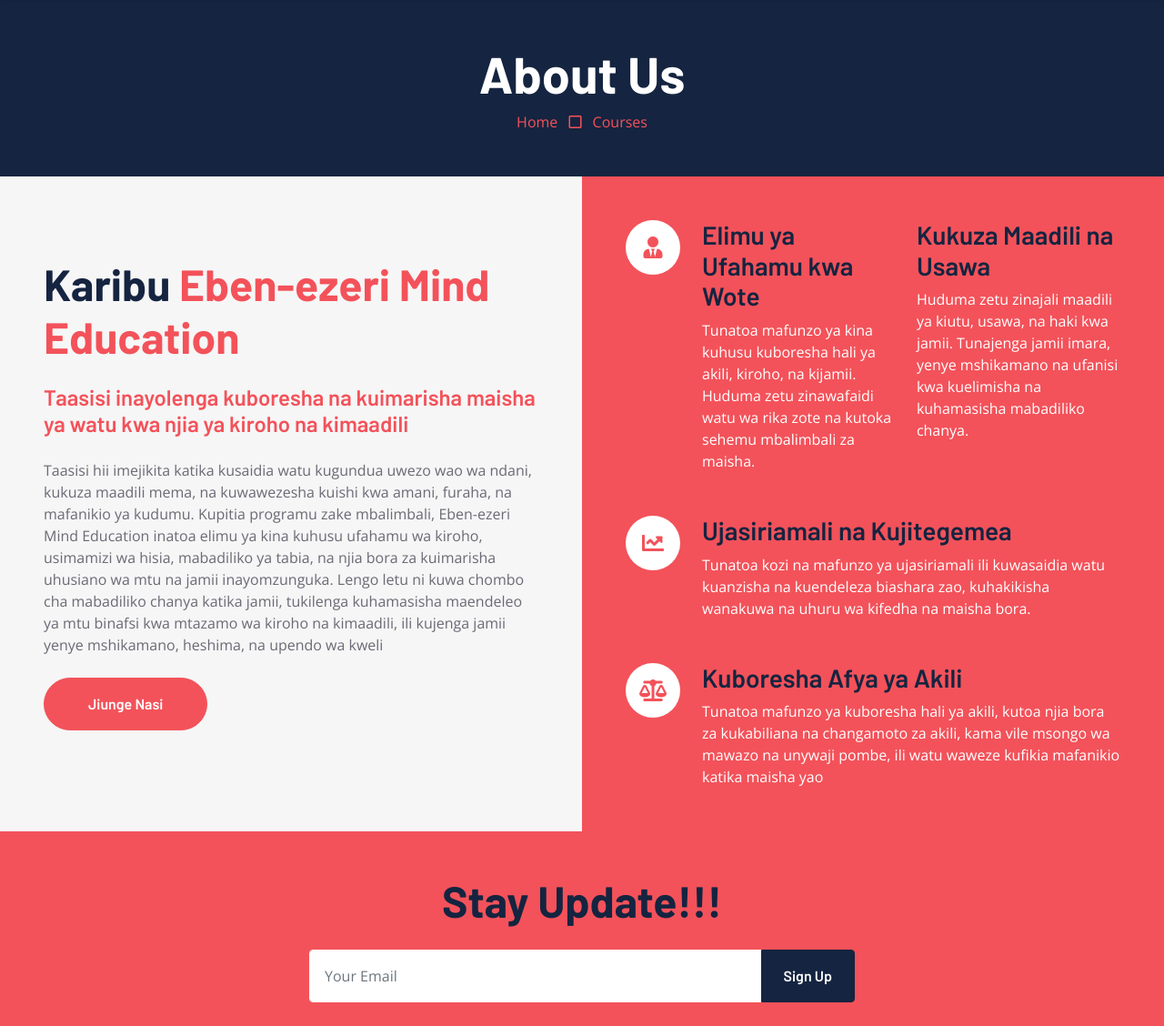
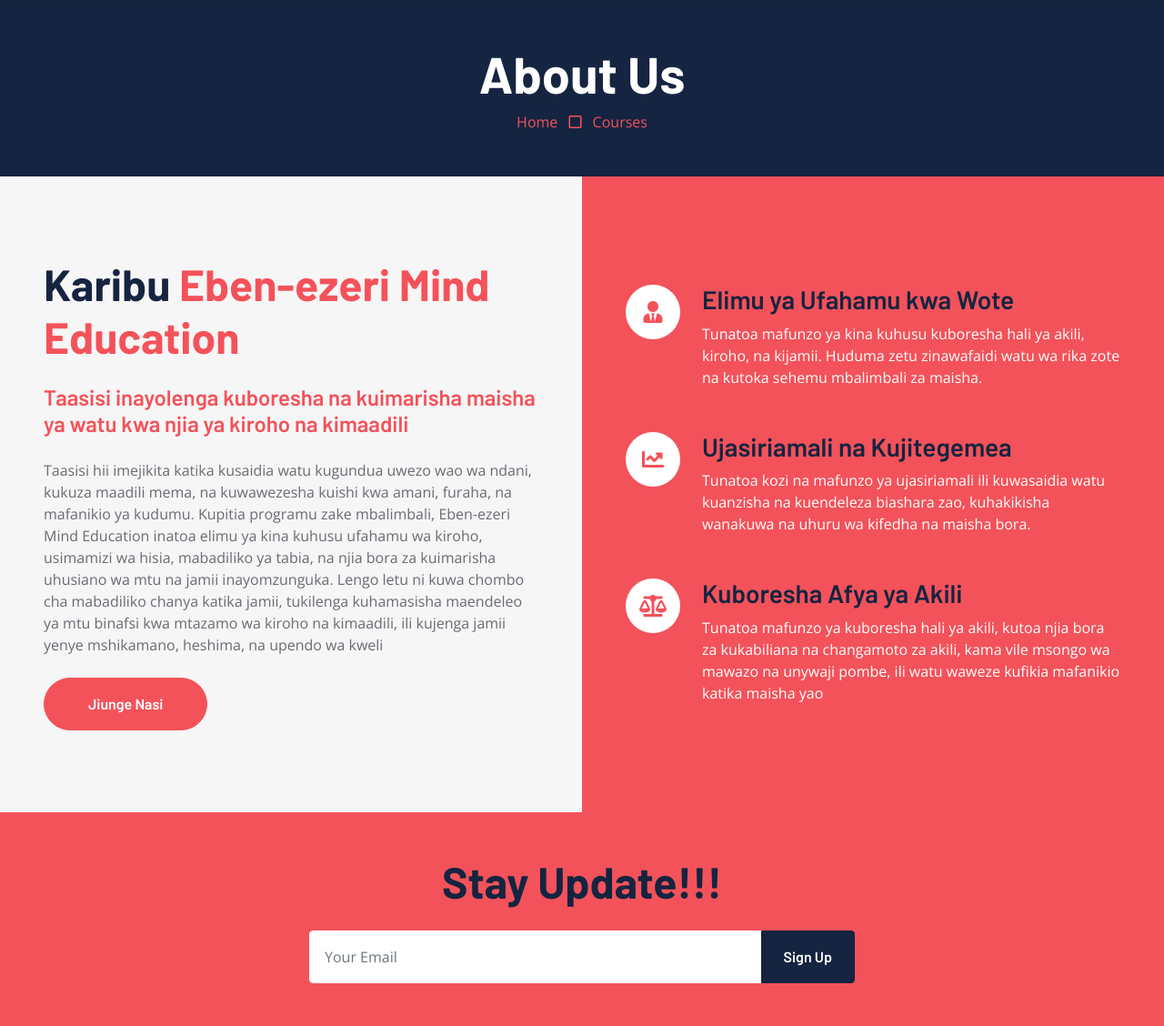
Before and after one commit to Barackwilliam/ebenezeri, a Django app: template apps/templates/about.html in a window 1280 px wide. Shown: the part 138-1266 px from the top of the page at 91% size. Run offline with Django 3.2, Linux system fonts and the light colour scheme; the template is opened without the code that fills it, so the values that code supplies are empty; some libraries are stand-ins or nearby versions.

Commit message:
Update about.html

```diff
--- a/apps/templates/about.html
+++ b/apps/templates/about.html
@@ -42,10 +42,10 @@
                             <p class="mb-0">Tunatoa mafunzo ya kina kuhusu kuboresha hali ya akili, kiroho, na kijamii. Huduma zetu zinawafaidi watu wa rika zote na kutoka sehemu mbalimbali za maisha.</p>
                         </div>
 
-                      <div class="ps-4">
+<!--                       <div class="ps-4">
                             <h3>Kukuza Maadili na Usawa</h3>
                             <p class="mb-0">Huduma zetu zinajali maadili ya kiutu, usawa, na haki kwa jamii. Tunajenga jamii imara, yenye mshikamano na ufanisi kwa kuelimisha na kuhamasisha mabadiliko chanya.</p>
-                        </div>
+                        </div> -->
                     </div>
                     <div class="d-flex text-white mb-5">
                         <div class="d-flex flex-shrink-0 align-items-center justify-content-center bg-white text-primary rounded-circle mx-auto mb-4" style="width: 60px; height: 60px;">
```
